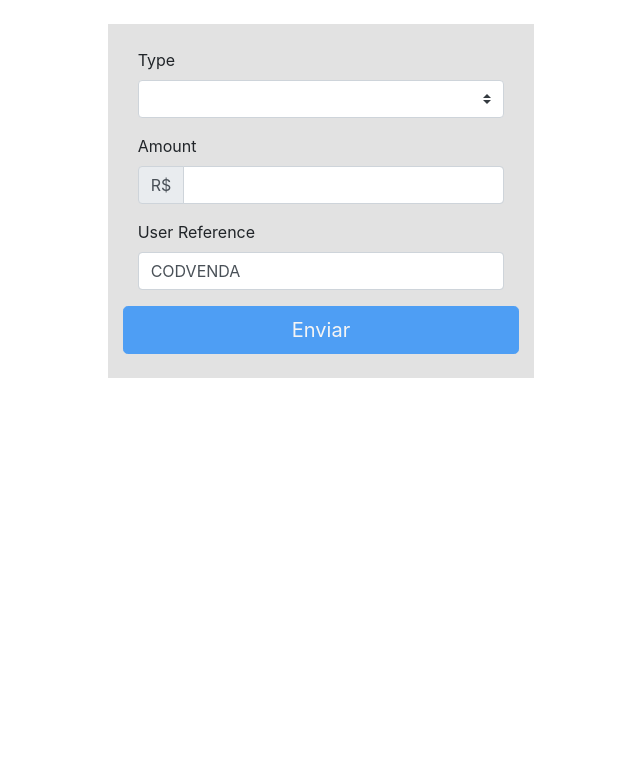
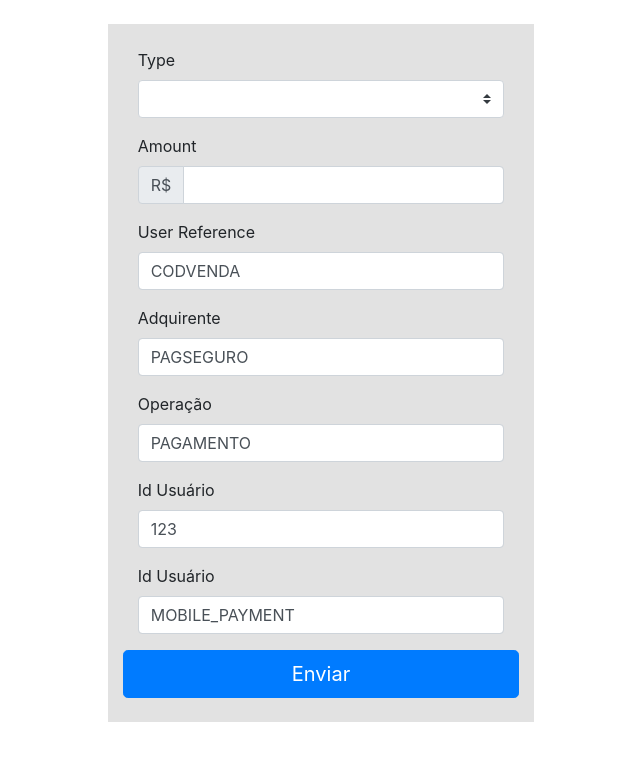
Before and after one commit to RonaldoGuastalli/front-moderninha, an Angular app: page / in a window 1280 px wide. Shown: the top 760 px of the page, without its empty margins (319-959 px from the left). Built offline with nearby package versions, Linux system fonts and the light colour scheme; no server answers; what ngx-mask would draw is missing.

Commit message:
novos parametros para venda

```diff
--- a/src/app/app.module.ts
+++ b/src/app/app.module.ts
@@ -2,7 +2,7 @@ import { BrowserModule } from '@angular/platform-browser';
 import { NgModule } from '@angular/core';
 import { ReactiveFormsModule } from '@angular/forms';
 
-import { NgxMaskModule } from 'ngx-mask'
+import { NgxMaskModule } from 'ngx-mask';
 
 import { AppComponent } from './app.component';
 import { HomeComponent } from './home/home.component';
--- /dev/null
+++ b/src/app/home/body.ts
@@ -0,0 +1,10 @@
+export class Body {
+  companyOperate: string;
+  operation: string;
+  // antigo
+  type: number;
+  installmentType: number;
+  installment: number;
+  amount: number;
+  userReference: string;
+}
--- a/src/app/home/home.component.html
+++ b/src/app/home/home.component.html
@@ -72,8 +72,30 @@
                 formControlName="mUserReference" required>
         </div>
 
+        <!-- valores fixos -->
+        <div class="form-group col-md-12">
+          <label for="companyOperate">Adquirente</label>
+          <input type="text" class="form-control" name="companyOperate" id="companyOperate" formControlName="companyOperate"
+            required>
+        </div>
+
+        <div class="form-group col-md-12">
+          <label for="operation">Operação</label>
+          <input type="text" class="form-control" name="operation" id="operation" formControlName="operation" required>
+        </div>
+
+        <div class="form-group col-md-12">
+          <label for="userId">Id Usuário</label>
+          <input type="text" class="form-control" name="userId" id="userId" formControlName="userId" required>
+        </div>
+
+        <div class="form-group col-md-12">
+          <label for="messageType">Id Usuário</label>
+          <input type="text" class="form-control" name="messageType" id="messageType" formControlName="messageType" required>
+        </div>
+
         <div align="center">
-            <input type="submit" class="btn btn-primary btn-lg btn-block" [disabled]="formPayment.invalid"
+            <input type="submit" class="btn btn-primary btn-lg btn-block"
                 value="Enviar">
         </div><br>
     </form>
--- a/src/app/home/home.component.ts
+++ b/src/app/home/home.component.ts
@@ -1,6 +1,7 @@
 import { Component, OnInit } from '@angular/core';
 import { FormGroup, FormControl, Validators } from '@angular/forms';
 import { PaymentData } from './paymentData';
+import { Body } from './body';
 
 @Component({
   selector: 'app-home',
@@ -11,13 +12,16 @@ export class HomeComponent implements OnInit {
   type: number;
   installmentType: number;
   socket: WebSocket;
+  body: Body;
+  paymentData: PaymentData;
 
   constructor() {
+    this.paymentData = new PaymentData();
     this.socket = new WebSocket('ws://localhost:6060');
   }
 
   ngOnInit(): void {
-    this.createForm(new PaymentData());
+    this.createForm();
     this.connectWs();
   }
 
@@ -43,16 +47,17 @@ export class HomeComponent implements OnInit {
     };
   }
 
-  createForm(paymentData: PaymentData) {
-
+  createForm() {
     this.formPayment = new FormGroup({
-
-      mType: new FormControl(paymentData.mType, [Validators.required]),
-      mInstallmentType: new FormControl(paymentData.mInstallmentType, [Validators.required]),
-      mInstallment: new FormControl(paymentData.mInstallment, [Validators.required]),
-      mAmount: new FormControl(paymentData.mAmount),
-      mUserReference: new FormControl('CODVENDA')
-
+      mType: new FormControl(this.paymentData.body.type, [Validators.required]),
+      mInstallmentType: new FormControl(this.paymentData.body.installmentType, [Validators.required]),
+      mInstallment: new FormControl(this.paymentData.body.installment, [Validators.required]),
+      mAmount: new FormControl(this.paymentData.body.amount),
+      mUserReference: new FormControl('CODVENDA'),
+      companyOperate: new FormControl(this.paymentData.body.companyOperate = 'PAGSEGURO'),
+      operation: new FormControl(this.paymentData.body.operation = 'PAGAMENTO'),
+      userId: new FormControl(this.paymentData.userId = 123),
+      messageType: new FormControl(this.paymentData.messageType = 'MOBILE_PAYMENT')
     });
   }
 
@@ -63,13 +68,13 @@ export class HomeComponent implements OnInit {
     } else {
 
       this.setAmount();
-      if (this.installmentType != 1) {
+      if (this.installmentType !== 1) {
         this.setInstallment();
       }
 
       //Implementar: Enviar o Objeto via: WS && HTTP
 
-      this.socket.send(this.formPayment.value);
+      this.socket.send(JSON.stringify(this.paymentData));
       console.log(this.formPayment.value);
     }
   }
@@ -78,7 +83,7 @@ export class HomeComponent implements OnInit {
     this.type = this.formPayment.controls.mType.value;
     this.formPayment.controls.mInstallmentType.setValue(null);
 
-    if (this.type == 2 || this.type == 3) {
+    if (this.type === 2 || this.type === 3) {
       this.setType();
       this.setInstallmentTypeValue1();
       this.setInstallmentValue1();
@@ -89,7 +94,7 @@ export class HomeComponent implements OnInit {
     this.formPayment.controls.mInstallment.setValue(null);
     this.installmentType = this.formPayment.controls.mInstallmentType.value;
 
-    if (this.installmentType == 1) {
+    if (this.installmentType === 1) {
       this.setType();
       this.setInstallmentType();
       this.setInstallmentValue1();
@@ -119,10 +124,11 @@ export class HomeComponent implements OnInit {
     this.formPayment.controls.mInstallment.setValue(1);
   }
   private setAmount() {
+    // tslint:disable-next-line:radix
     this.formPayment.controls.mAmount.setValue(parseInt(this.formPayment.controls.mAmount.value));
   }
 
   private checkAmount() {
-    return this.formPayment.controls.mAmount.value == 0;
+    return this.formPayment.controls.mAmount.value === 0;
   }
 }
--- a/src/app/home/paymentData.ts
+++ b/src/app/home/paymentData.ts
@@ -1,7 +1,12 @@
+import { Body } from './body';
+
 export class PaymentData {
-    mType: number;
-    mInstallmentType: number;
-    mInstallment: number;
-    mAmount: number;
-    mUserReference: string;
+  userId: number;
+  messageType: string;
+  body: Body = new Body();
+    // mType: number;
+    // mInstallmentType: number;
+    // mInstallment: number;
+    // mAmount: number;
+    // mUserReference: string;
 }
```
Also changed, not shown: src/app/app.component.ts (line endings or trailing spaces), 1 other file (tests, documents, lock files or other folders).
